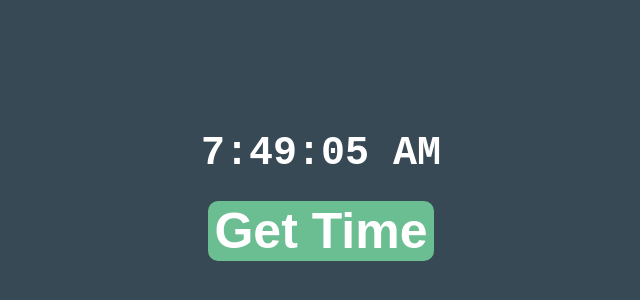
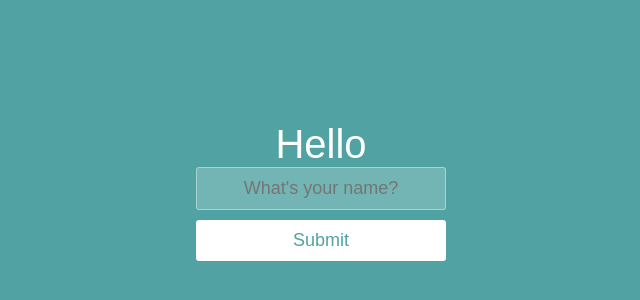
Before and after one commit to HassanAarish/my-react-app, a React (Vite) app: page / in a window 1280 px wide. Shown: the part 86-386 px from the top of the page, without its empty margins (319-959 px from the left). Built offline with nearby package versions, Linux system fonts and the light colour scheme; a web font is replaced by a local one.

Commit message:
Event listening using state hooks.

```diff
--- a/public/styles.css
+++ b/public/styles.css
@@ -1,26 +1,57 @@
+* {
+  box-sizing: border-box;
+  margin: 0;
+  padding: 0;
+  font-weight: 300;
+}
+
 body {
-  font: normal 20px/100% "Andale Mono", AndaleMono, monospace;
-  color: #fff;
-  padding: 50px;
-  width: 300px;
-  margin: 0 auto;
-  background-color: #374954;
+  font-family: "Source Sans Pro", sans-serif;
+  color: white;
+  font-weight: 300;
+  background: #50a3a2;
+  width: 100%;
+  height: 100%;
+}
+
+.container {
+  margin: 10% auto;
+  padding: 80px 0;
   text-align: center;
 }
 
-.container {
-  margin: 60% auto;
+.container h1 {
+  font-size: 40px;
+  font-weight: 200;
+}
+
+input {
+  border: 1px solid rgba(252, 252, 252, 0.4);
+  background-color: rgba(252, 252, 252, 0.2);
+  width: 250px;
+  border-radius: 3px;
+  font-family: "Source Sans Pro", sans-serif;
+  padding: 10px 15px;
+  margin: 0 auto 10px auto;
+  display: block;
+  text-align: center;
+  font-size: 18px;
+  color: white;
+  font-weight: 300;
 }
 
 button {
-  display: inline;
-  background-color: #6bbe92;
+  appearance: none;
+  outline: 0;
+  background-color: white;
   border: 0;
-  border-radius: 10px;
-  box-shadow: 5px;
-  margin: 10px;
-  text-align: center;
-  color: #fff;
-  font-weight: bold;
-  font-size: 50px;
+  padding: 10px 15px;
+  color: #50a3a2;
+  border-radius: 3px;
+  width: 250px;
+  font-size: 18px;
 }
+
+button :hover {
+  color: black;
+}
--- a/src/App.jsx
+++ b/src/App.jsx
@@ -1,21 +1,34 @@
 import { useState } from "react";
 
 function App() {
-  setInterval(handleTime, 1000);
+  const [headingText, setHeadingText] = useState("Hello");
+  const [isMouseOver, setIsMouseOver] = useState(false);
 
-  let currentTime = new Date().toLocaleTimeString();
+  function handleClick() {
+    setHeadingText("New Heading");
+    console.log("🚀 ~ heading text changed:");
+  }
 
-  const [time, setTime] = useState(currentTime);
+  function handleMouseOver() {
+    setIsMouseOver(true);
+  }
 
-  function handleTime() {
-    const newTime = new Date().toLocaleTimeString();
-    setTime(newTime);
+  function handleMouseOut() {
+    setIsMouseOver(false);
   }
 
   return (
     <div className="container">
-      <h1>{time}</h1>
-      <button onClick={handleTime}>Get Time</button>
+      <h1>{headingText}</h1>
+      <input type="text" placeholder="What's your name?" />
+      <button
+        style={{ backgroundColor: isMouseOver ? "black" : "white" }}
+        onClick={handleClick}
+        onMouseOver={handleMouseOver}
+        onMouseOut={handleMouseOut}
+      >
+        Submit
+      </button>
     </div>
   );
 }
```
Also changed, not shown: src/index.jsx (+0 -15 lines).
